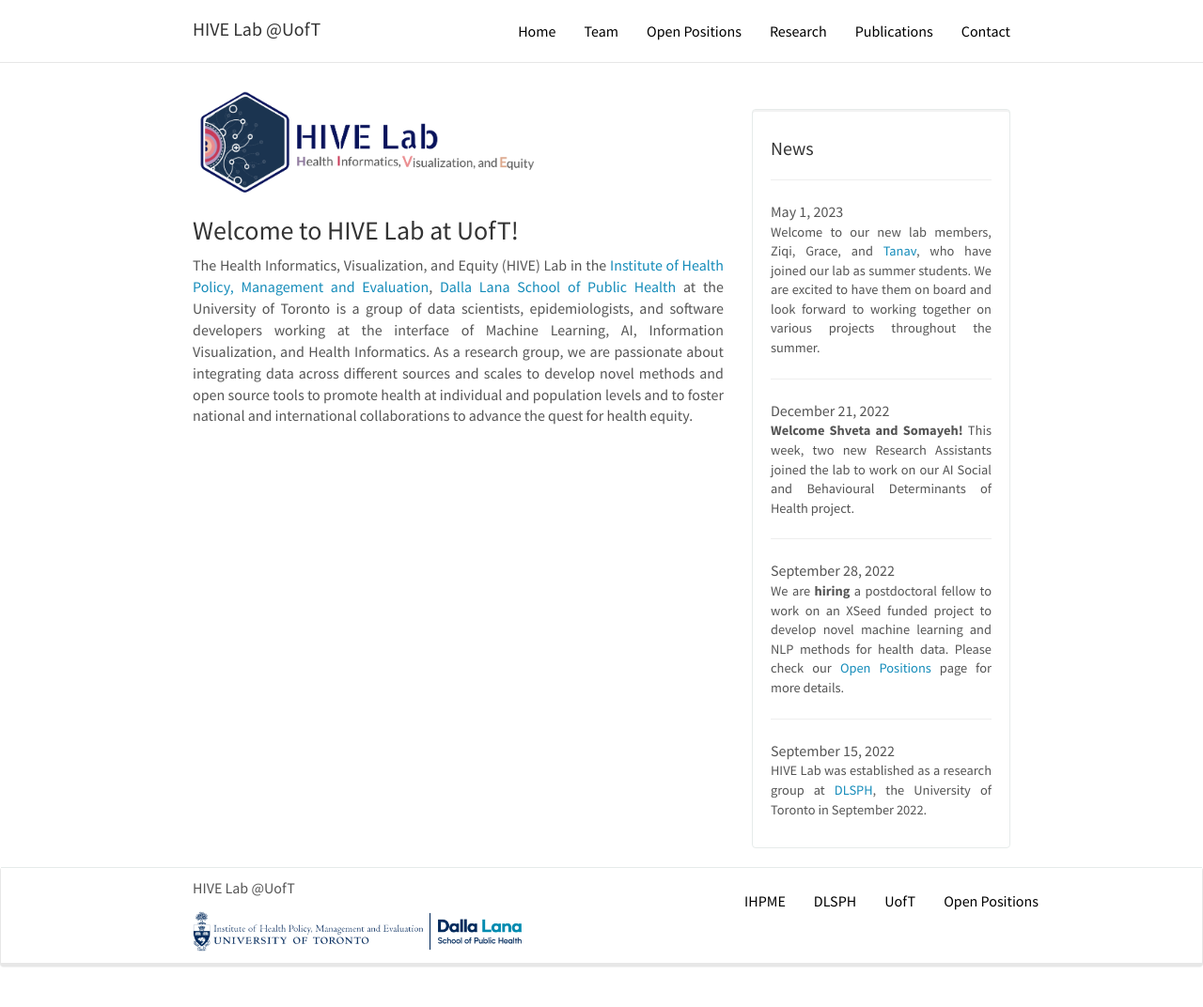
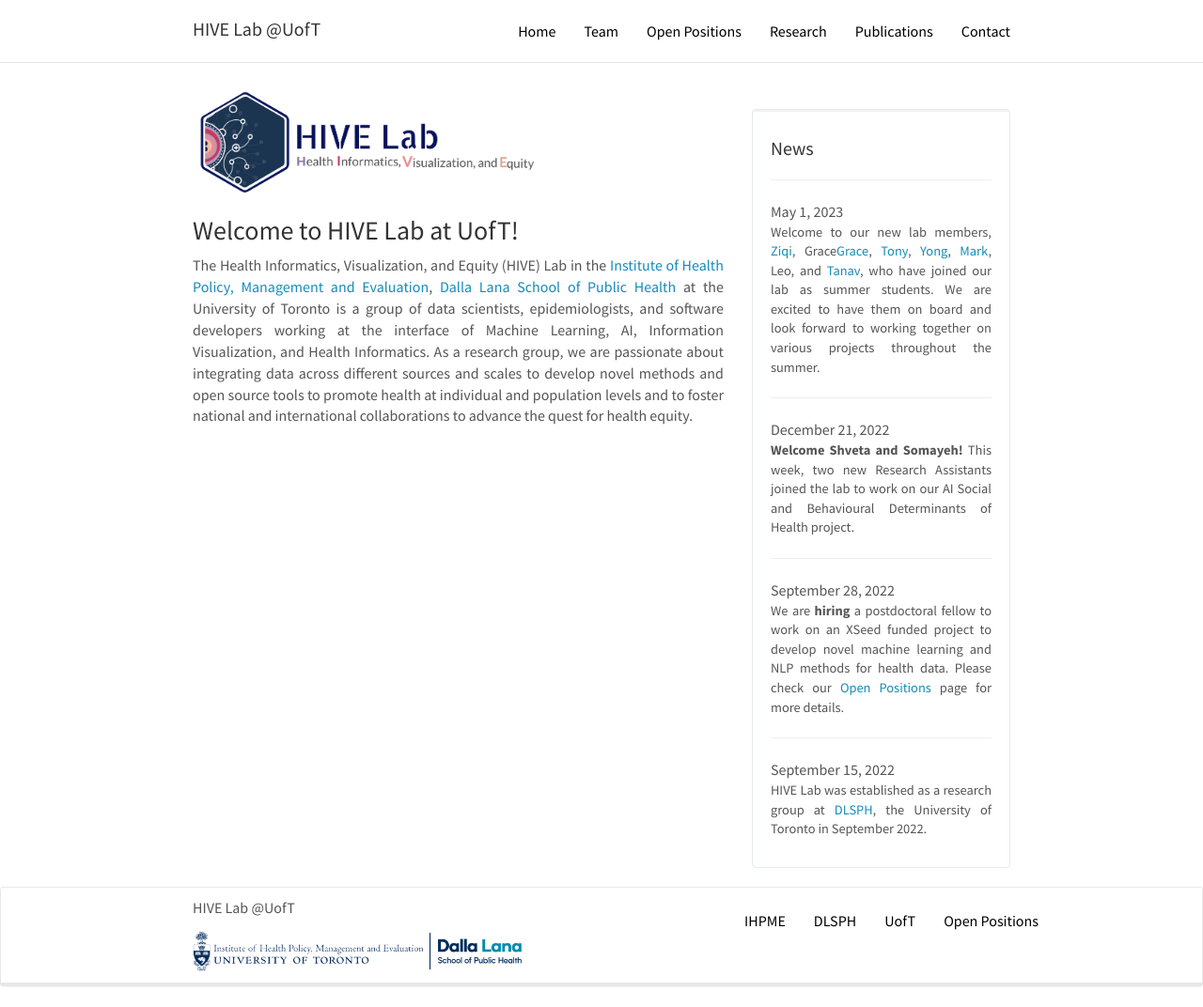
Before and after one commit to HIVE-UofT/hive-uoft-old-site, a Jekyll site: the page built from _pages/home.md, in a window 1280 px wide and 1072 px high. Shown: the whole window at 94% size. Built offline with Jekyll 4.4.1, drawn with Linux system fonts in a browser that asks for light colours; nearby versions of some CDN libraries.

Commit message:
Update news.yml

```diff
--- a/_data/news.yml
+++ b/_data/news.yml
@@ -3,7 +3,7 @@
 
 
 - date: May 1, 2023
-  content: "Welcome to our new lab members, Ziqi, Grace, and <a href='http://localhost:4000/team/tanavbajaj' target= '_blank'>Tanav</a>, who have joined our lab as summer students. We are excited to have them on board and look forward to working together on various projects throughout the summer."
+  content: "Welcome to our new lab members, <a href='http://localhost:4000/team/ziqishu' target= '_blank'>Ziqi</a>, Grace<a href='http://localhost:4000/team/jiayugraceliang' target= '_blank'>Grace</a>, <a href='http://localhost:4000/team/shengjiezou' target= '_blank'>Tony</a>, <a href='http://localhost:4000/team/yongchen' target= '_blank'>Yong</a>, <a href='http://localhost:4000/team/markdayomi' target= '_blank'>Mark</a>, Leo, and <a href='http://localhost:4000/team/tanavbajaj' target= '_blank'>Tanav</a>, who have joined our lab as summer students. We are excited to have them on board and look forward to working together on various projects throughout the summer."
 
 - date: December 21, 2022
   content: "<b>Welcome Shveta and Somayeh!</b> This week, two new Research Assistants joined the lab to work on our AI Social and Behavioural Determinants of Health project."
```
